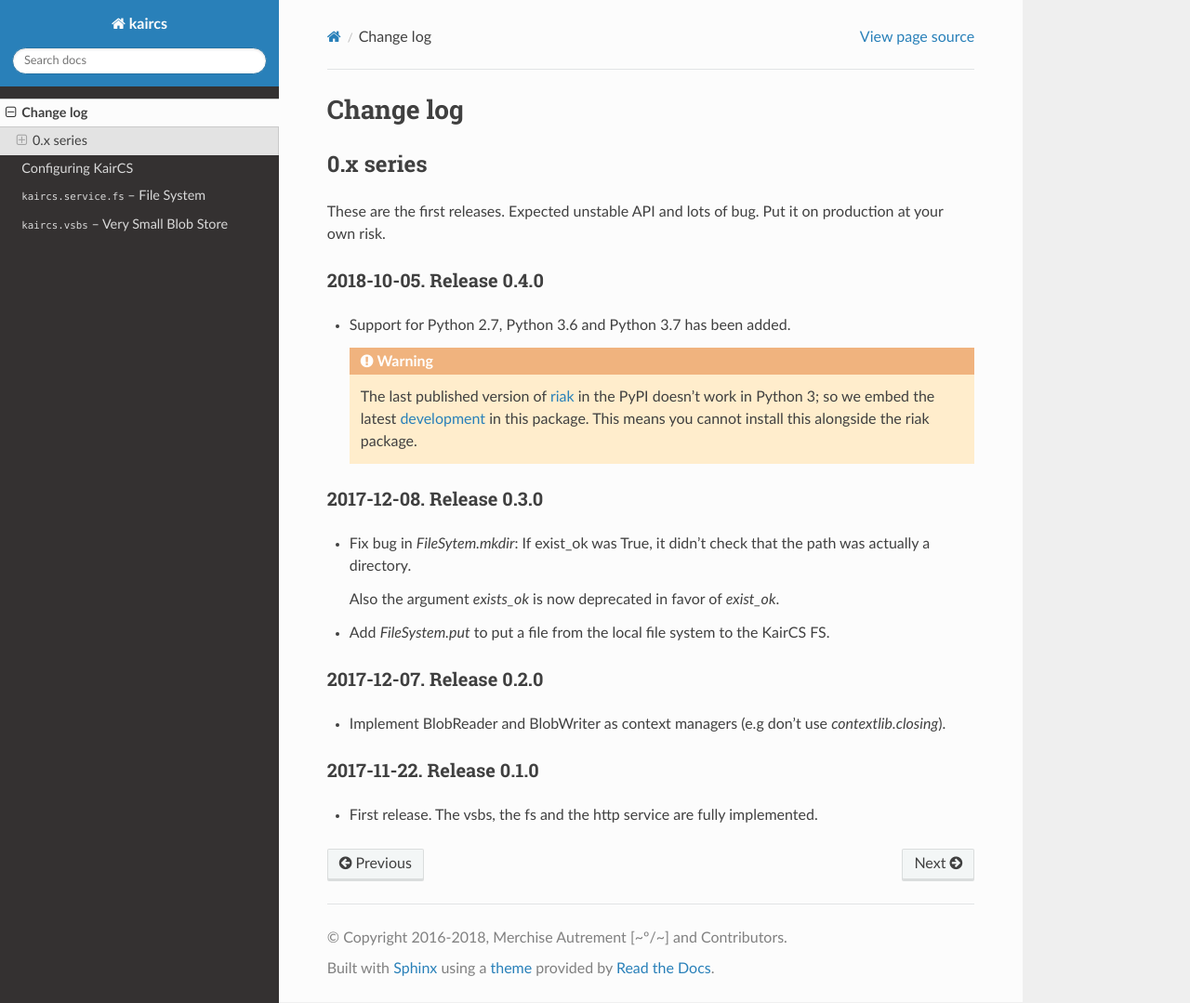
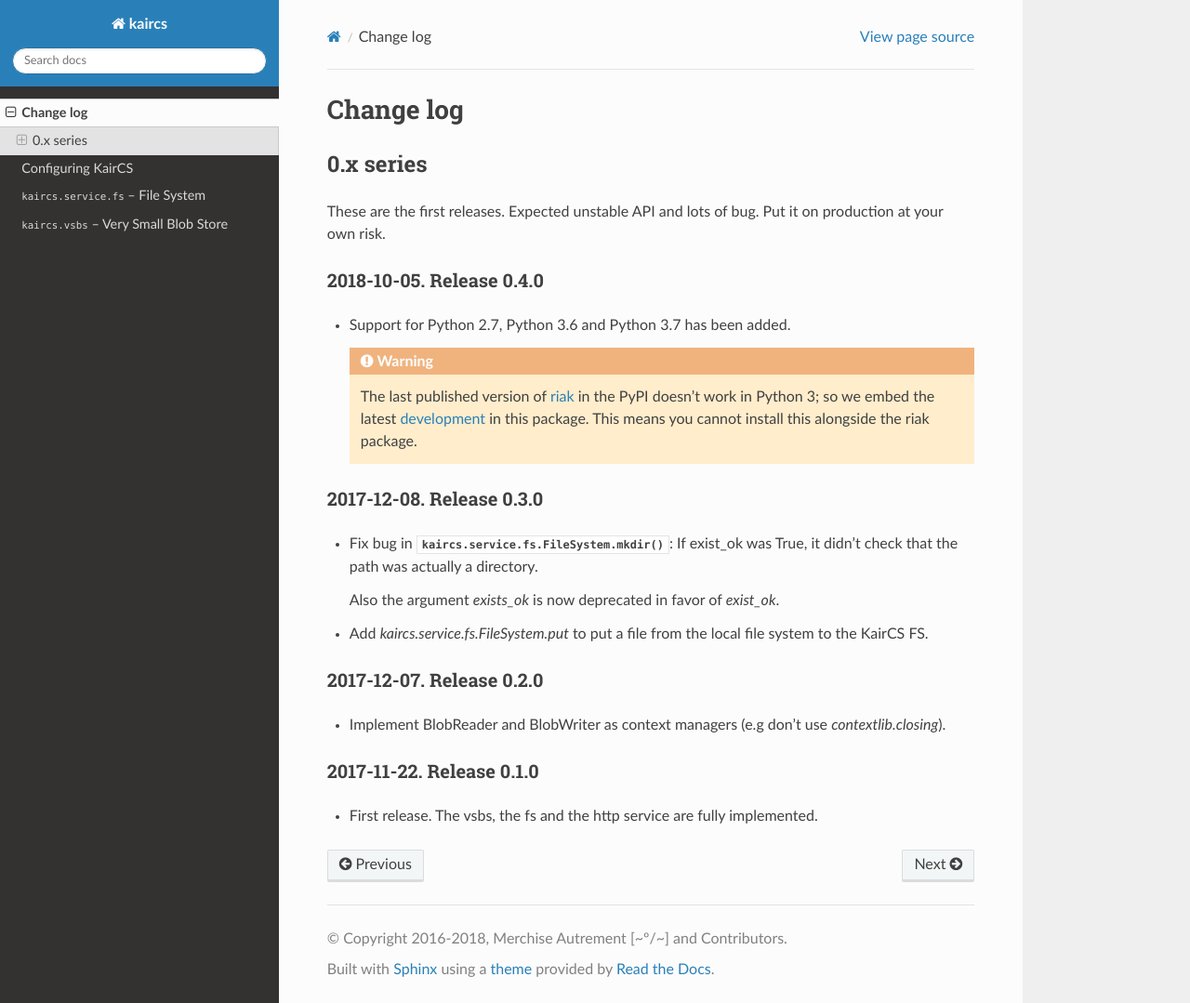
Before and after one commit to merchise/kaircs, a Sphinx documentation site: the page built from docs/source/HISTORY.rst, in a window 1280 px wide and 1079 px high. Shown: the whole window at 93% size. Built offline with Sphinx 7.4.7 and the Read the Docs theme 2.0.0, drawn with Linux system fonts in a browser that asks for light colours; the version number could not be read and is left out.

Commit message:
Fix links to methods in the History.

```diff
--- a/docs/source/HISTORY.rst
+++ b/docs/source/HISTORY.rst
@@ -23,13 +23,13 @@ on production at your own risk.
 2017-12-08. Release 0.3.0
 -------------------------
 
-- Fix bug in `FileSytem.mkdir`: If exist_ok was True, it didn't check that the
-  path was actually a directory.
+- Fix bug in `kaircs.service.fs.FileSystem.mkdir`:meth:\ : If exist_ok was
+  True, it didn't check that the path was actually a directory.
 
   Also the argument `exists_ok` is now deprecated in favor of `exist_ok`.
 
-- Add `FileSystem.put` to put a file from the local file system to the KairCS
-  FS.
+- Add `kaircs.service.fs.FileSystem.put` to put a file from the local file
+  system to the KairCS FS.
 
 
 2017-12-07. Release 0.2.0
```
